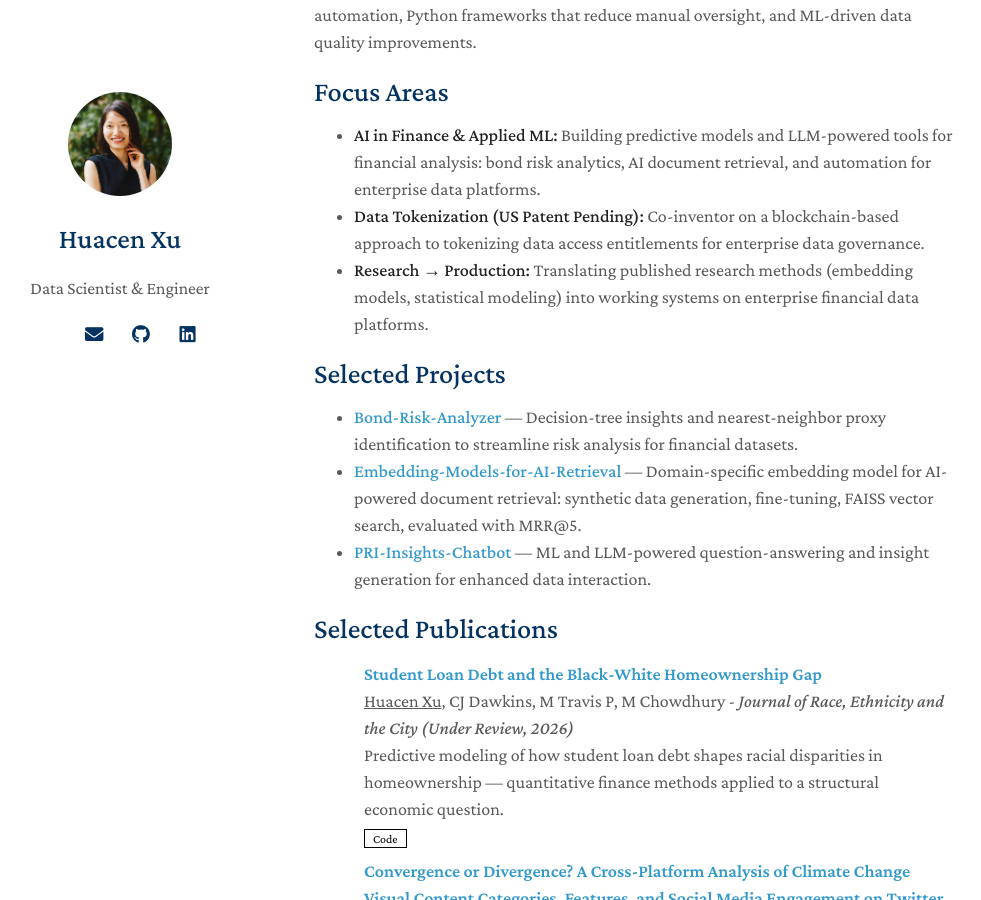
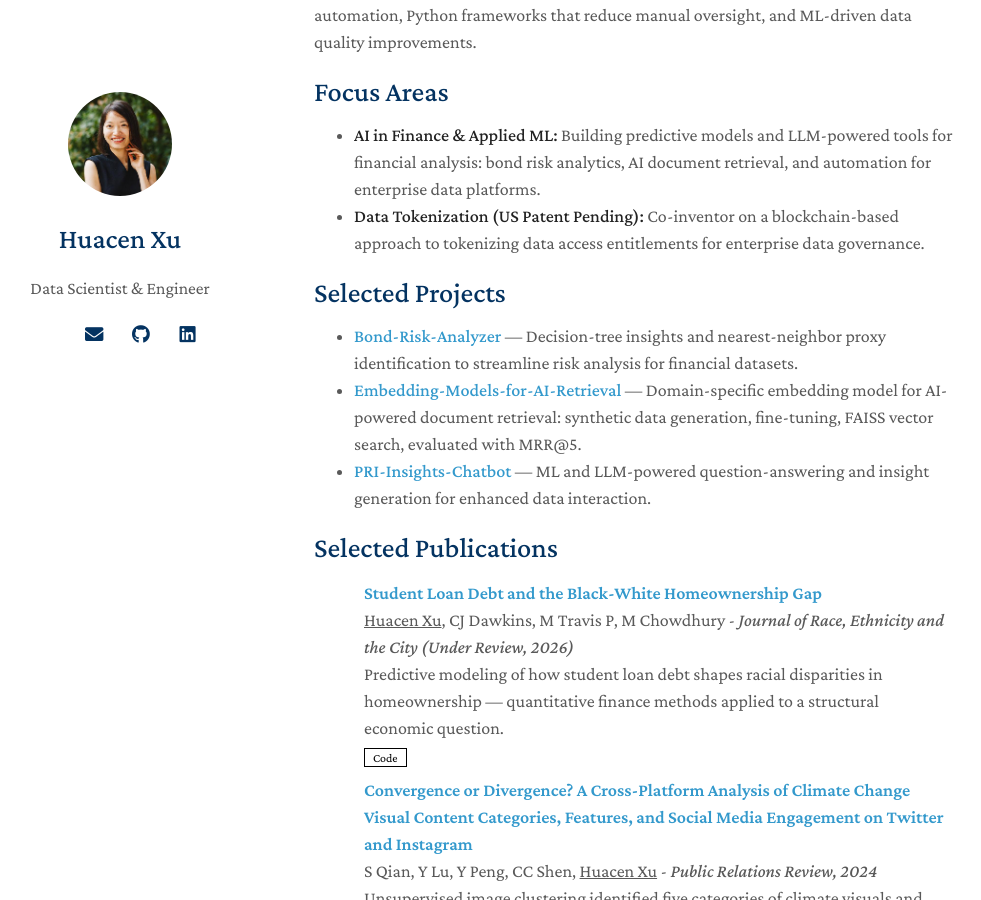
Before and after one commit to huacenxu/huacenxu.github.io, a Jekyll site: the page built from index.md, in a window 1280 px wide and 900 px high, scrolled down 327 px. Shown: the whole window, without its empty margins (156-1137 px from the left). Built offline with Jekyll 4.4.1, drawn with Linux system fonts in a browser that asks for light colours; nearby versions of some CDN libraries; a style sheet for code colours, icons or effects is not loaded; our own code applies the rules of GitHub Pages for plain Markdown files.

Commit message:
Remove Research → Production bullet from focus areas
Co-Authored-By: Claude Fable 5 <noreply@anthropic.com>

```diff
--- a/index.md
+++ b/index.md
@@ -12,7 +12,6 @@ My background combines published research with hands-on engineering. I apply com
 
 - **AI in Finance & Applied ML:** Building predictive models and LLM-powered tools for financial analysis: bond risk analytics, AI document retrieval, and automation for enterprise data platforms.
 - **Data Tokenization (US Patent Pending):** Co-inventor on a blockchain-based approach to tokenizing data access entitlements for enterprise data governance.
-- **Research → Production:** Translating published research methods (embedding models, statistical modeling) into working systems on enterprise financial data platforms.
 
 ## Selected Projects
 
```
